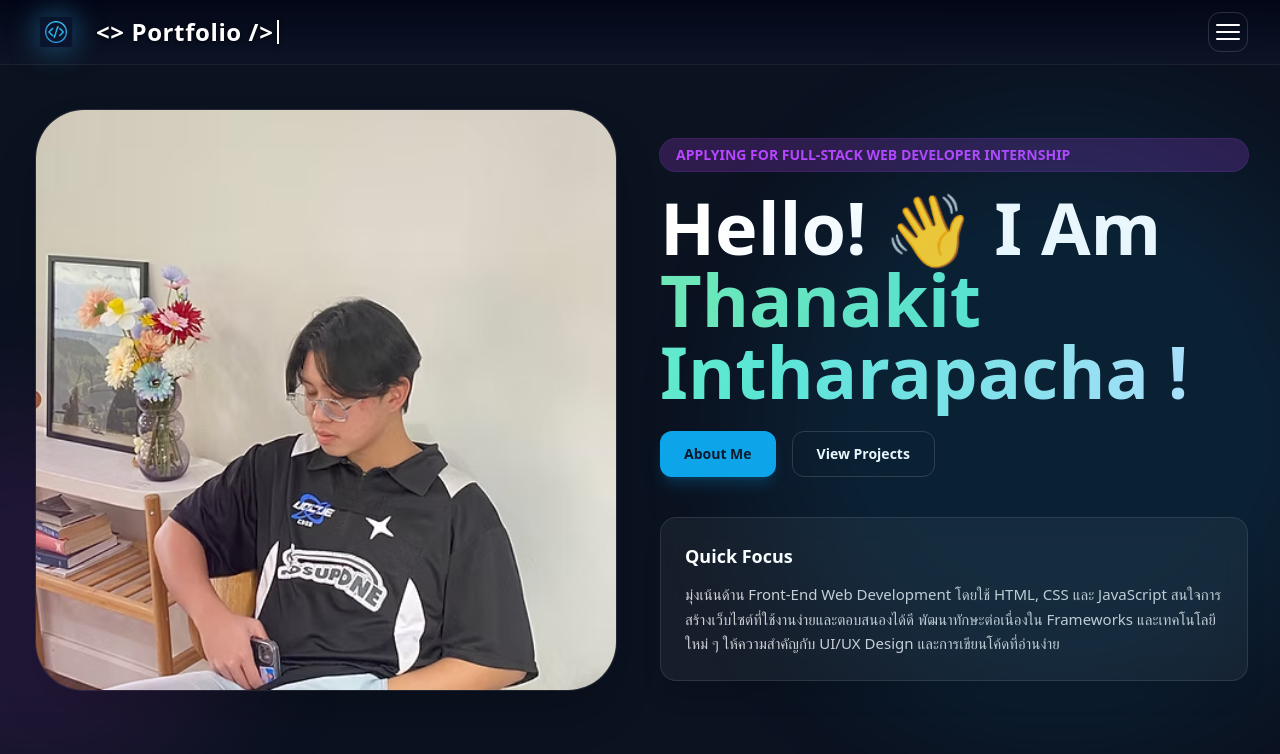
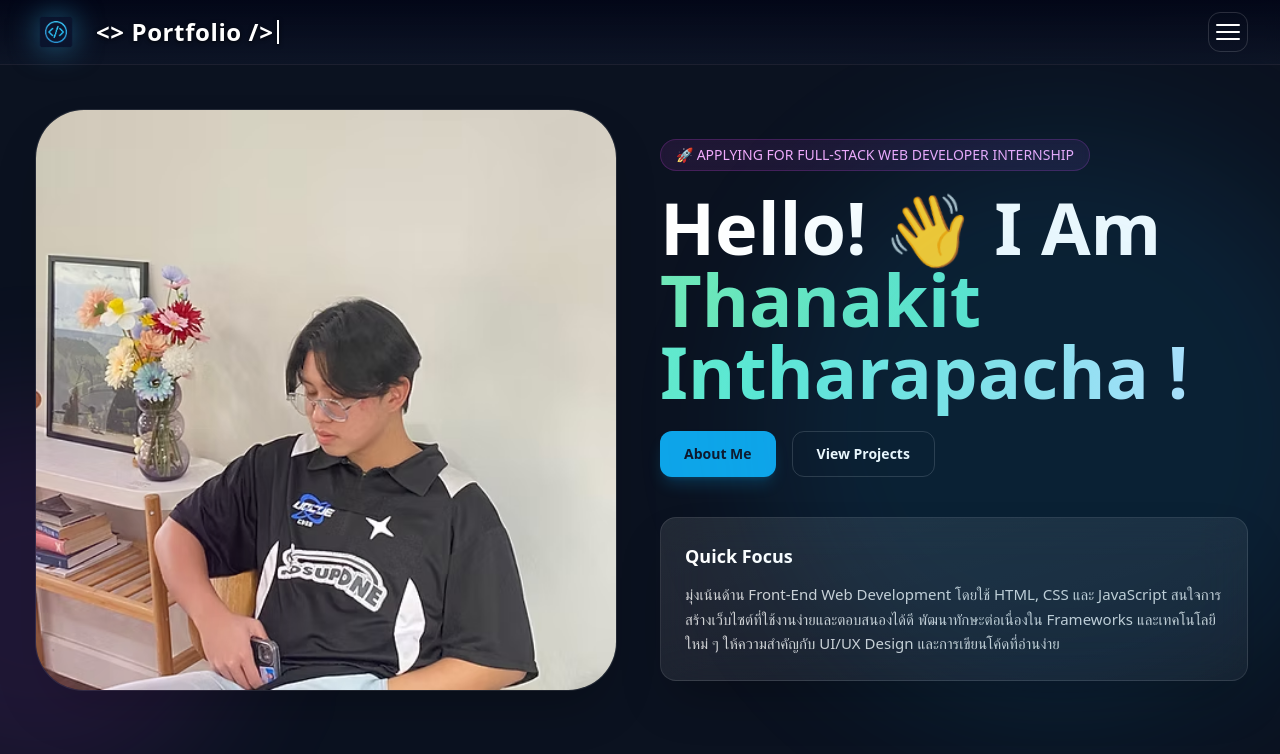
Before and after one commit to ThanakitPotter/-My-portfolio-Thanakit.intcha, a React (Vite) app: page / in a window 1280 px wide. Shown: the top 754 px of the page. Built offline with nearby package versions, Linux system fonts and the light colour scheme.

Commit message:
Update home.jsx

```diff
--- a/src/pages/home.jsx
+++ b/src/pages/home.jsx
@@ -25,8 +25,8 @@ export default function Home() {
           {/* RIGHT : TEXT */}
           <div className="flex flex-col justify-center">
             {/* badge */}
-            <span className="mt-5 text-[48px] inline-block rounded-full bg-[#b845ff]/20 px-4 py-1.5 text-sm font-semibold text-[#b845ff] ring-1 ring-[#b845ff]/30">
-              APPLYING FOR FULL-STACK WEB DEVELOPER INTERNSHIP
+            <span className="mt-5 inline-flex w-fit items-center rounded-full bg-gradient-to-r from-fuchsia-500/10 to-purple-500/10 px-4 py-1.5 text-sm font-medium text-fuchsia-300 ring-1 ring-inset ring-fuchsia-500/20 backdrop-blur-sm">
+              🚀 APPLYING FOR FULL-STACK WEB DEVELOPER INTERNSHIP
             </span>
 
             {/* headline */}
@@ -62,7 +62,7 @@ export default function Home() {
             </div>
 
             {/* Glass Info Card */}
-            <div className="relative mt-10 max-w-2xl rounded-2xl border border-white/10 bg-white/5 p-6 shadow-xl backdrop-blur-md">
+            <div className="relative mt-10 max-w-2xl rounded-2xl border border-white/10 bg-gradient-to-br from-white/10 to-white/5 p-6 shadow-2xl backdrop-blur-xl hover:border-white/20 transition-colors">
               <h3 className="text-lg font-semibold">Quick Focus </h3>
               <p className="mt-3 text-[15px] leading-relaxed text-white/80">
                 มุ่งเน้นด้าน Front-End Web Development โดยใช้ HTML, CSS และ JavaScript
```
